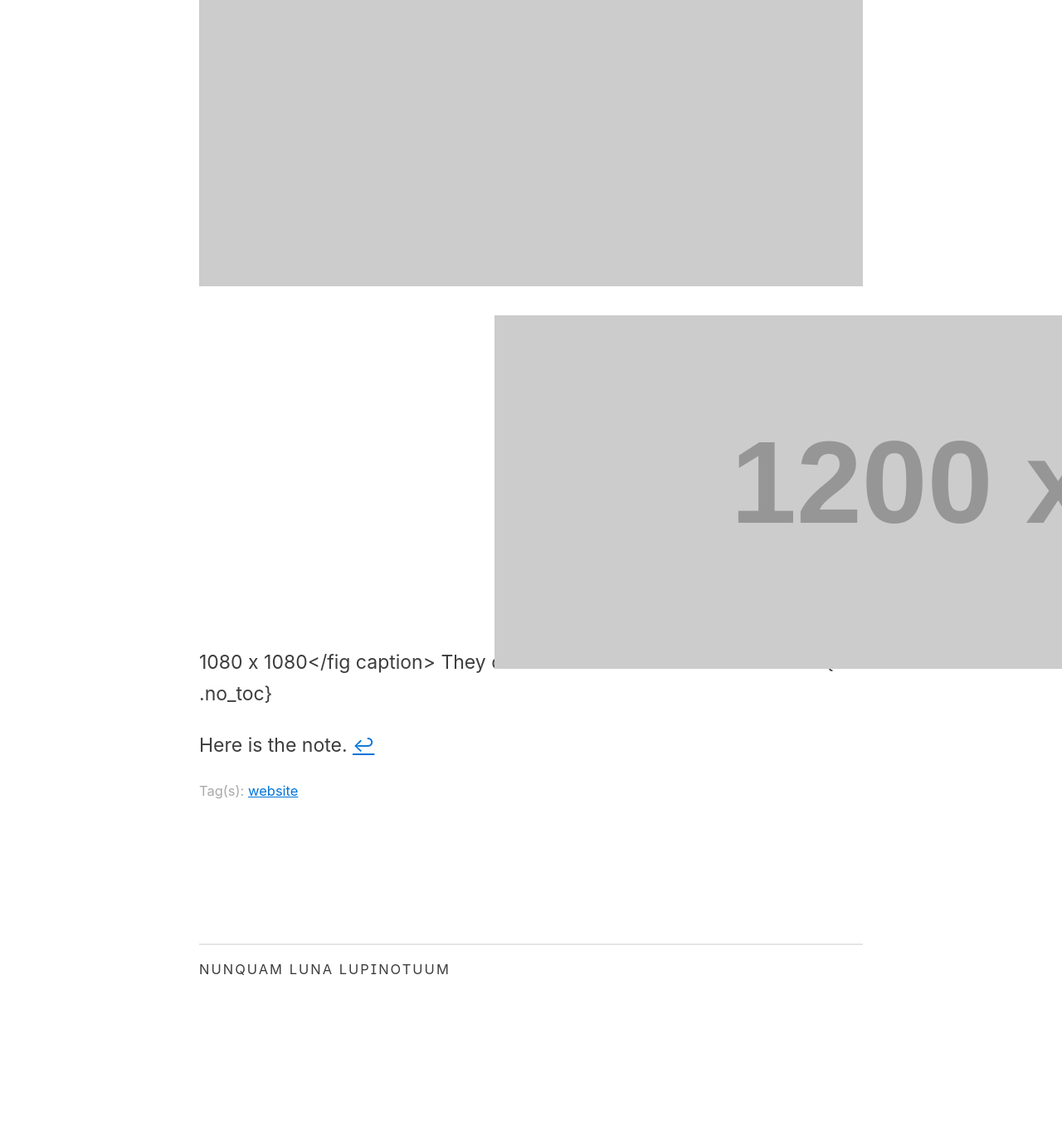
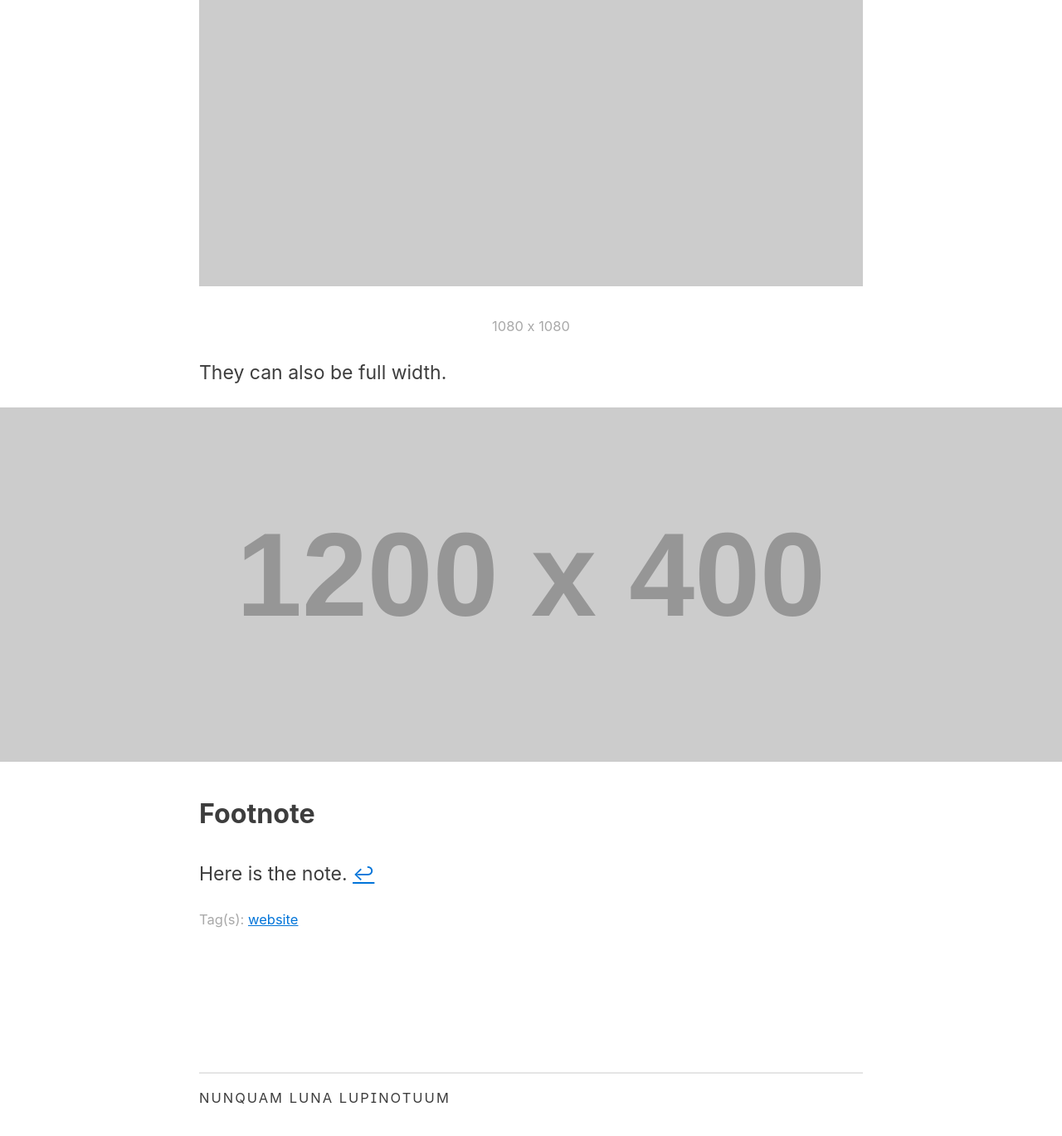
Before and after one commit to ajpwalser/ajpwalser.github.io, a Jekyll site: the page built from _posts/2020-04-17-Styles.md, in a window 1280 px wide and 1400 px high, scrolled down 3851 px. Shown: the top 1369 px of the window at 83% size. Built offline with Jekyll 4.4.1, drawn with Linux system fonts in a browser that asks for light colours; some web fonts are replaced; before the commit the page ends 5096 px from its top, so only the background shows below that; some of the changed lines change nothing that is shown.

Commit message:
Update 2020-04-17-Styles.md

```diff
--- a/_posts/2020-04-17-Styles.md
+++ b/_posts/2020-04-17-Styles.md
@@ -62,7 +62,7 @@
 Images are also responsive.
 
 ![Placeholder image](https://via.placeholder.com/1080x1080 "Placeholder image")
-<fig caption>1080 x 1080</fig caption>
+<figcaption>1080 x 1080</figcaption>
 
 They can also be full width.
 
```
